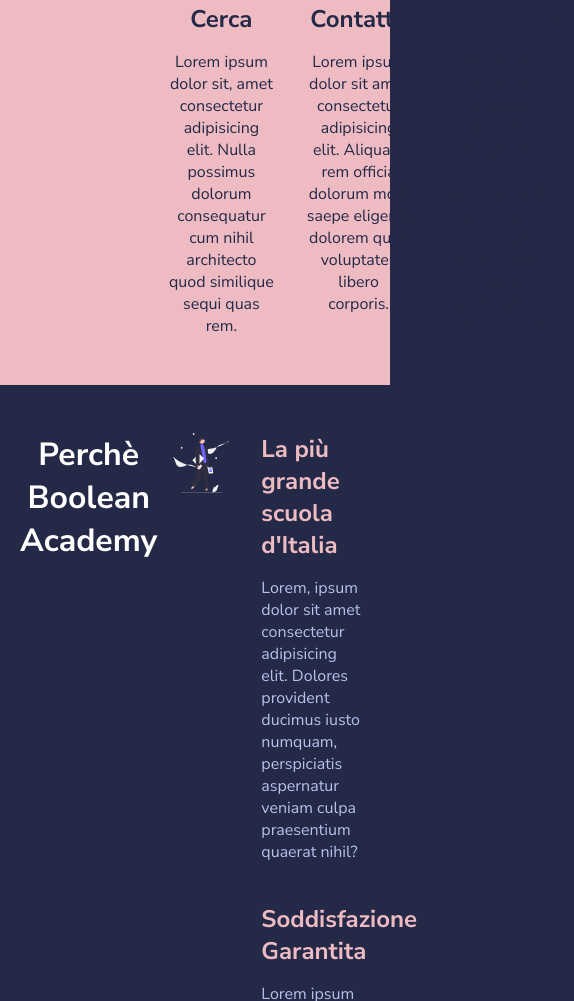
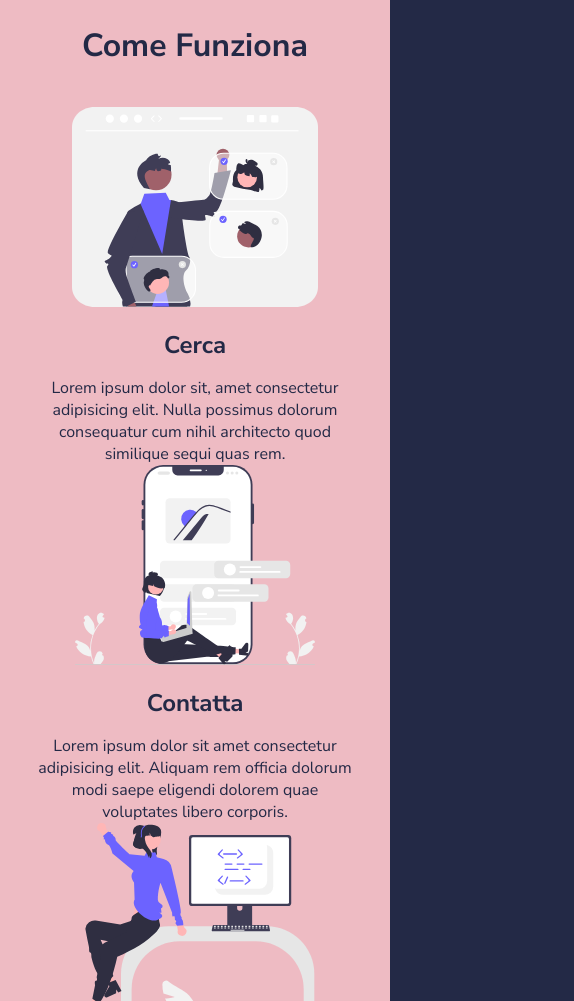
Before and after one commit to grossiValentina/html-css-resp-wannabe, a plain HTML site: page EX2-repsonsive-wannabe-starter/index.html in a window 390 px wide. Shown: the part 999-2000 px from the top of the page, 574 px wide, since content can reach past the window. Drawn offline with Linux system fonts and the light colour scheme.

Commit message:
add:consegna esercizio

```diff
--- a/EX2-repsonsive-wannabe-starter/css/responsive.css
+++ b/EX2-repsonsive-wannabe-starter/css/responsive.css
@@ -2,6 +2,7 @@
 @media screen and (max-width: 1140px){
     .container{
         width: 100%;
+        overflow-y: hidden;
     }
 
 }
@@ -11,8 +12,8 @@
 @media screen and (max-width: 768px){
     .container{
         width: 100%;
+        overflow-y: hidden;
     }
-
 
 }
 
@@ -20,10 +21,20 @@
 @media screen and (max-width: 480px){
     .container{
         width: 100%;
-        display: flex;
     }
 
+    .row {
+        display: flex;
+        flex-direction: column;
+    }
 
-
-
+    .lessons .col {
+        width: 100%;
+    }
+    .steps .col{
+        width: 100%;
+    }
+    .why-us .col{
+        width: 100%;
+    }
 }
```
